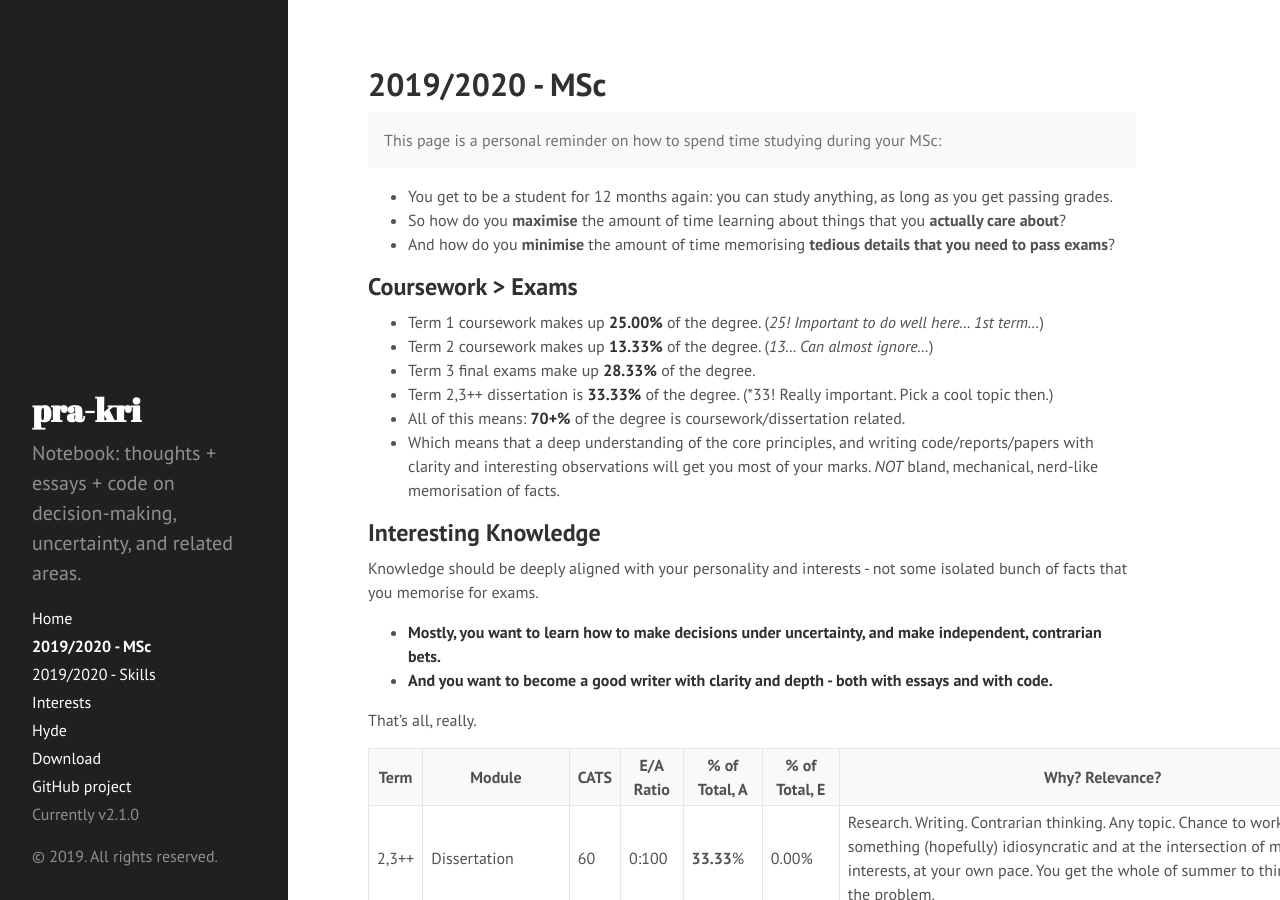
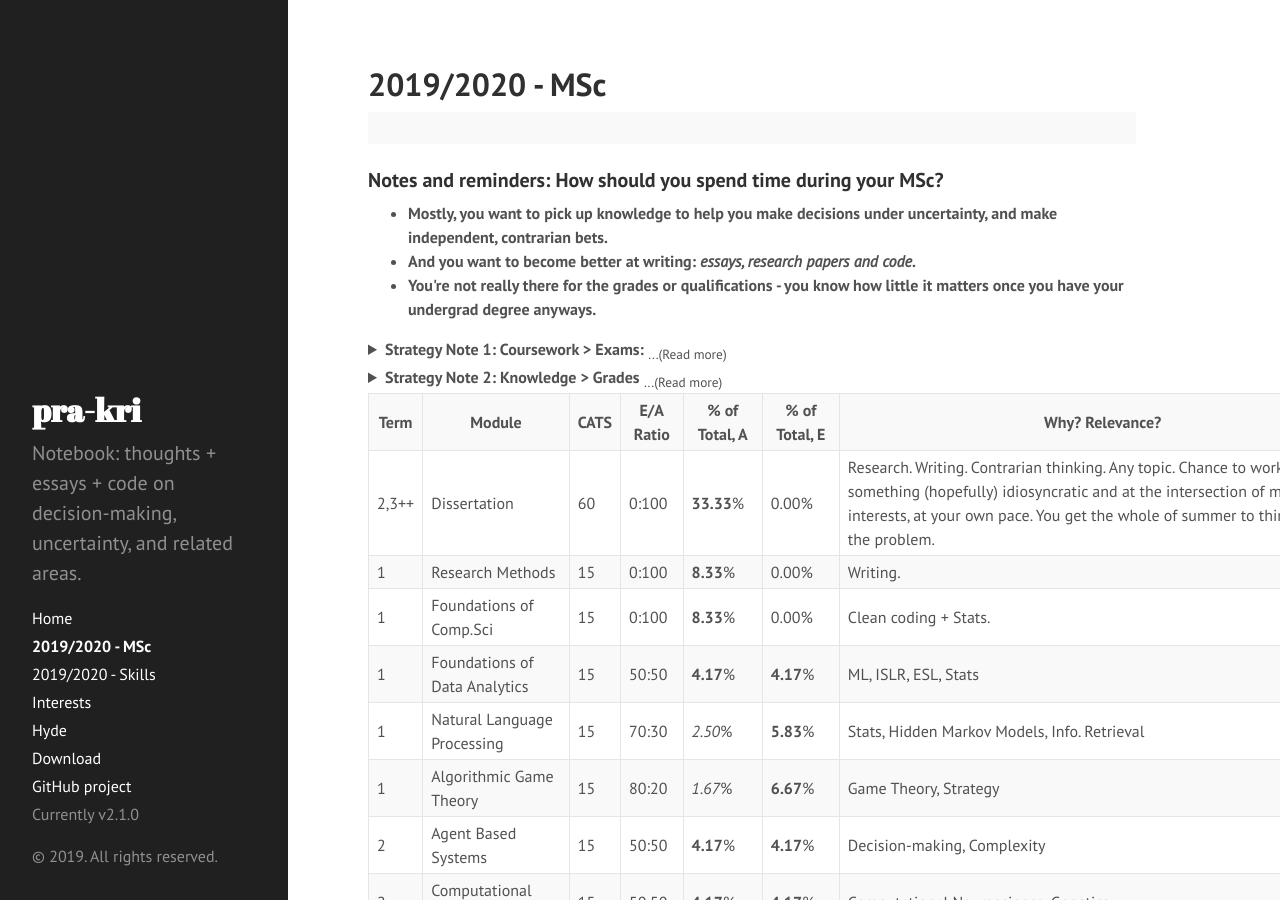
Before and after one commit to pra-kri/pra-kri.github.io, a Jekyll site: the page built from 2019to2020_msc.md, in a window 1280 px wide and 900 px high. Built offline with Jekyll 4.4.1, drawn with Linux system fonts in a browser that asks for light colours; Markdown is read by kramdown in place of the engine named in the settings.

Commit message:
Update 2019to2020_msc.md

```diff
--- a/2019to2020_msc.md
+++ b/2019to2020_msc.md
@@ -4,29 +4,35 @@ title: 2019/2020 - MSc
 ---
 
 <p class="message">
-  This page is a personal reminder on how to spend time studying during your MSc:<br>
+  <h3>Notes and reminders: How should you spend time during your MSc?</h3>
+
   <ul>
-    <li> You get to be a student for 12 months again: you can study anything, as long as you get passing grades.</li>
-    <li> So how do you <b>maximise</b> the amount of time learning about things that you <b>actually care about</b>?</li>
-    <li> And how do you <b>minimise</b> the amount of time memorising <b>tedious details that you need to pass exams</b>?</li>
+  <li><b>Mostly, you want to pick up knowledge to help you make decisions under uncertainty, and make independent, contrarian bets. </b></li>
+  <li><b> And you want to become better at writing: <i>essays, research papers and code</i>. </b></li>
+  <li><b> You're not really there for the grades or qualifications - you know how little it matters once you have your undergrad degree anyways. </b></li>
   </ul>
 </p>
 
-## Coursework > Exams
-* Term 1 coursework makes up **25.00%** of the degree. (*25! Important to do well here... 1st term...*)
-* Term 2 coursework makes up **13.33%** of the degree. (*13... Can almost ignore...*)
-* Term 3 final exams make up **28.33%** of the degree.
-* Term 2,3++ dissertation is **33.33%** of the degree. (*33! Really important. Pick a cool topic then.)
-* All of this means: **70+%** of the degree is coursework/dissertation related.
-* Which means that a deep understanding of the core principles, and writing code/reports/papers with clarity and interesting observations will get you most of your marks. *NOT* bland, mechanical, nerd-like memorisation of facts.
+<details><summary> <b>Strategy Note 1: Coursework > Exams:</b> <sub>...(Read more) </sub></summary>
+<ul>
+  <li> Term 1 coursework makes up **25.00%** of the degree. (<i>25! Important to do well here... 1st term...</i>)</li>
+  <li> Term 2 coursework makes up **13.33%** of the degree. (<i>13... Can almost ignore...</i>)</li>
+  <li> Term 3 final exams make up **28.33%** of the degree. </li>
+  <li> Term 2,3++ dissertation is **33.33%** of the degree. (<i>33! Really important. Pick a cool topic then.</i>)</li>
+  <li> All of this means: **70+%** of the degree is coursework/dissertation related. </li>
+  <li> Which means that a deep understanding of the core principles, and writing code/reports/papers with clarity and interesting observations will get you most of your marks. *NOT* bland, mechanical, nerd-like memorisation of facts. </li>
+</ul>
+</details>
 
-## Interesting Knowledge
-Knowledge should be deeply aligned with your personality and interests - not some isolated bunch of facts that you memorise for exams.
-* **Mostly, you want to learn how to make decisions under uncertainty, and make independent, contrarian bets.**
-* **And you want to become a good writer with clarity and depth - both with essays and with code.**
-
-That's all, really. <br>
-
+<details><summary> <b>Strategy Note 2: Knowledge > Grades</b> <sub>...(Read more) </sub></summary>
+  You want knowledge that will...:
+<ul>
+  <li> Help you make decisions under uncertainty and risk. </li>
+  <li> Help you self-reliantly take risks in the market </li>
+  <li> Help you filter out the noise to get to the signal. </li>
+</ul>
+  Which means you should pick only topics that help you get to this goal: topics with lots of probability theory, information theory, machine learning and maybe a bit of complexity and game theory. Things that you are <i>excited</i> to learn. Otherwise, don't do it. Don't pick any topics just because they're easy. Choose them only if you're curiosu. And if there's a really crappy compulsory topic but it doesn't help you get to your goals, and it's only like 2% of the entire syllabus, it might actually be a good idea to skim it quickly and then ignore it. That'll keep you motivated with the rest of the course, and maybe you could spend that time on something more interesting, like a personal project, or something non-academic... Sacrificing 2% of your marks for a much more enjoyable year might be a genuinely good idea. Place your focus on curiosity and knowledge, not on grades.
+</details>
 
 <table style ="width:130%">
   <tr>
```
